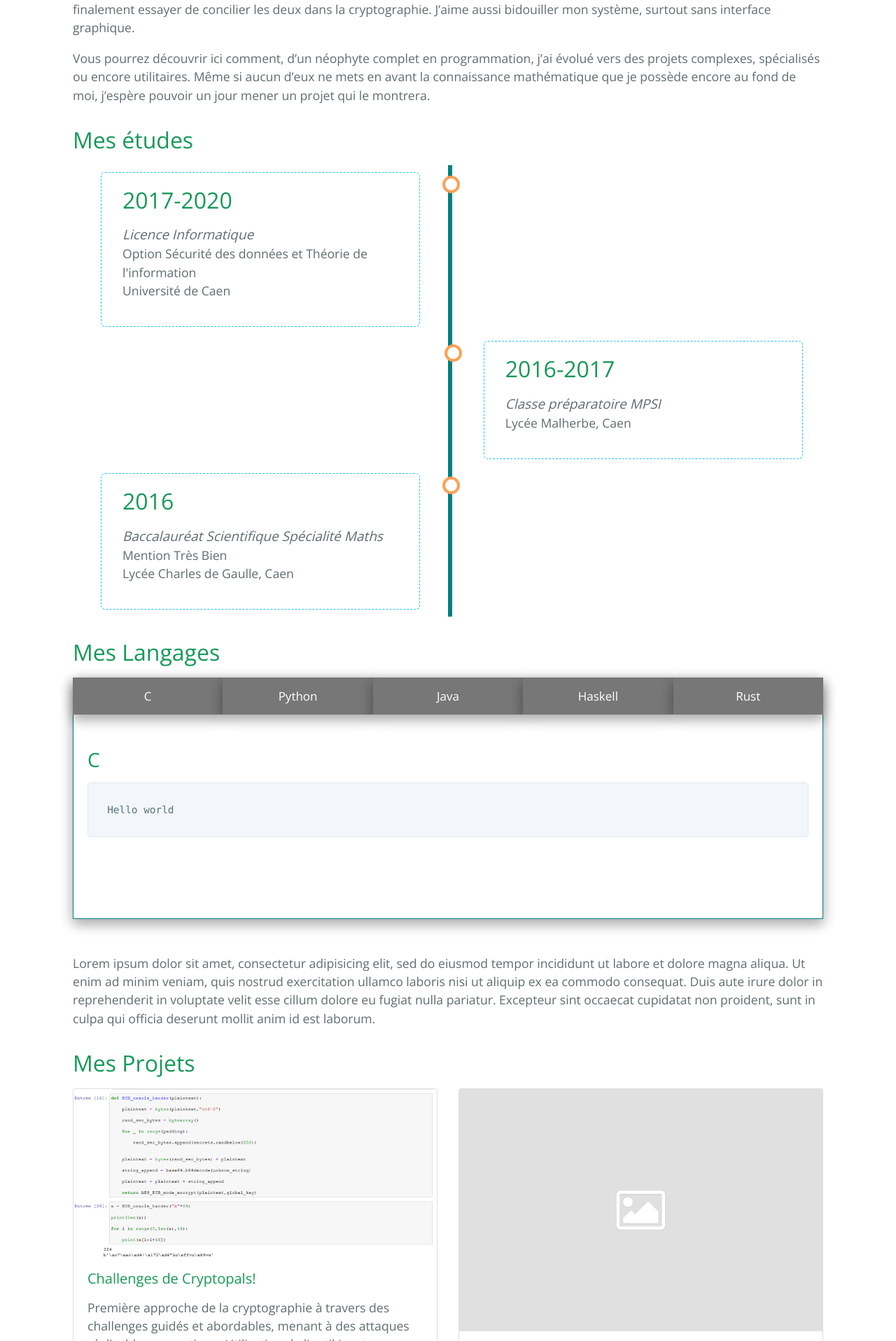
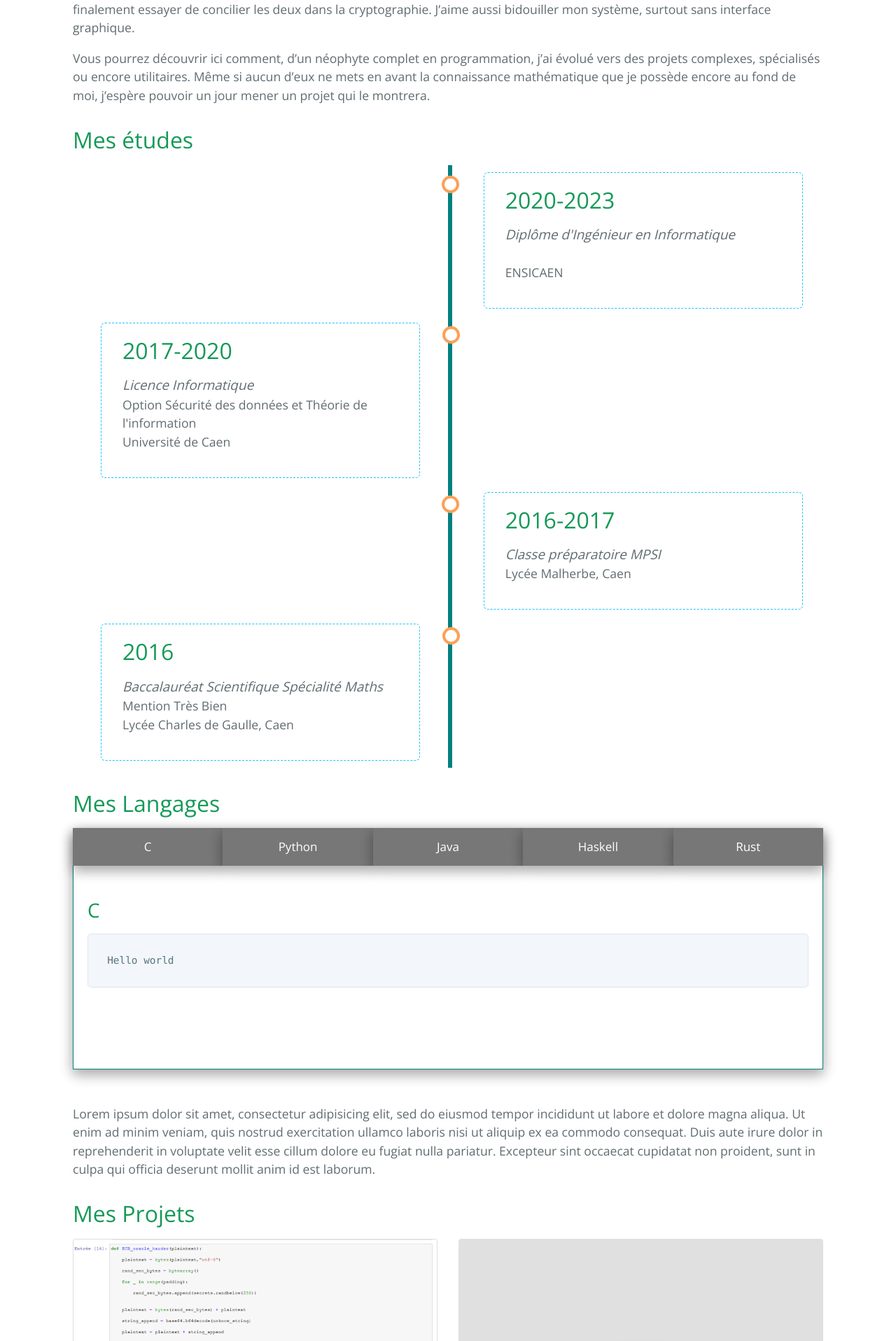
Before and after one commit to JasmineCA/JasmineCA.github.io, a Jekyll site: the page built from index.markdown, in a window 1280 px wide. Shown: the part 495-2411 px from the top of the page at 70% size. Built offline with Jekyll 4.4.1, drawn with Linux system fonts in a browser that asks for light colours; nearby versions of some CDN libraries.

Commit message:
Added block in the timeline

```diff
--- a/_sass/timeline.scss
+++ b/_sass/timeline.scss
@@ -84,7 +84,7 @@
 
 /* Fix the circle for containers on the right side */
 .right::after {
-  left: -16px;
+  left: -20px;
 }
 
 /* The actual content */
--- a/index.markdown
+++ b/index.markdown
@@ -17,6 +17,12 @@ Vous pourrez découvrir ici comment, d'un néophyte complet en programmation, j'
 ## Mes études
 
 <div class="timeline">
+<div class="container right">
+   <div class="content">
+    <h2>2020-2023</h2>
+    <p><span class="degree">Diplôme d'Ingénieur en Informatique</span><br><br>ENSICAEN</p>
+   </div>
+  </div>
  <div class="container left">
    <div class="content">
     <h2>2017-2020</h2>
```
